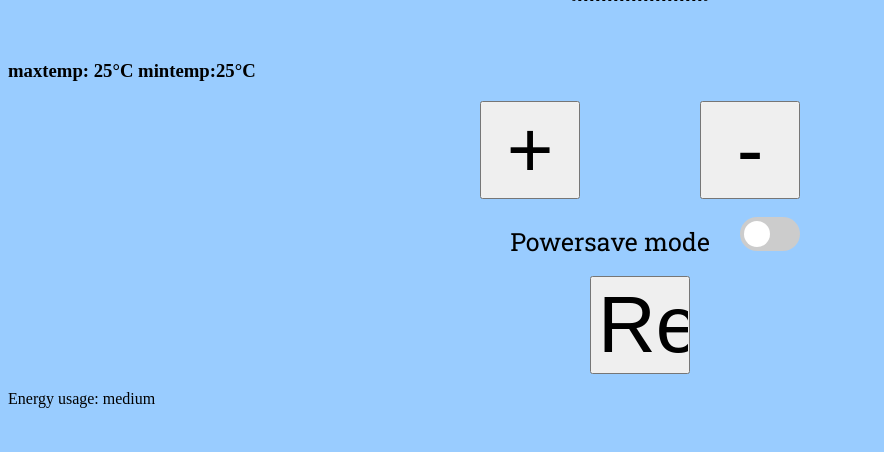
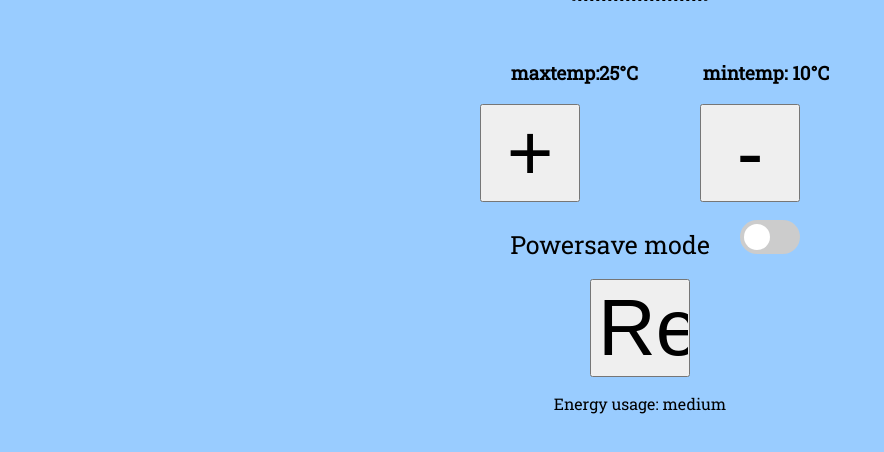
Before and after one commit to CWongdabest/thermostat, a plain HTML site: page src/index.html in a window 1280 px wide. Shown: the part 228-680 px from the top of the page, without its empty margins (0-884 px from the left). Drawn offline with Linux system fonts and the light colour scheme.

Commit message:
further styling

```diff
--- a/src/Public/thermostat_style.css
+++ b/src/Public/thermostat_style.css
@@ -16,6 +16,16 @@ h2 {
   /*border-color: black;
   border-style: dotted;
   border-radius: 34px;*/
+}
+
+h3 {
+  text-align: center;
+  font-family: 'Roboto Slab', serif;
+
+}
+
+.maxtemp {
+  padding: 60px
 }
 
 .button
@@ -40,6 +50,11 @@ h2 {
 
 }
 
+.energyUsage {
+  text-align: center;
+  font-family: 'Roboto Slab', serif;
+
+}
 input[type=submit] {
   width: 100px;
   font-size: 80px;
--- a/src/index.html
+++ b/src/index.html
@@ -9,7 +9,7 @@
 <h1>Thermostat</h1>
 
 <h2><span class="Celcius">20°C</span></h2>
-<h3><label>maxtemp:</label> 25°C <label>mintemp:</label>25°C </h3>
+<h3><label class="maxtemp"> maxtemp:25°C </label><label class="mintemp">mintemp: 10°C </h3>
 
 <div>
 <form>
@@ -22,7 +22,7 @@
 </div>
 
 <div>
-<p>Energy usage: medium</p>
+<p class="energyUsage">Energy usage: medium</p>
 </div>
 </body>
 </html>
```
